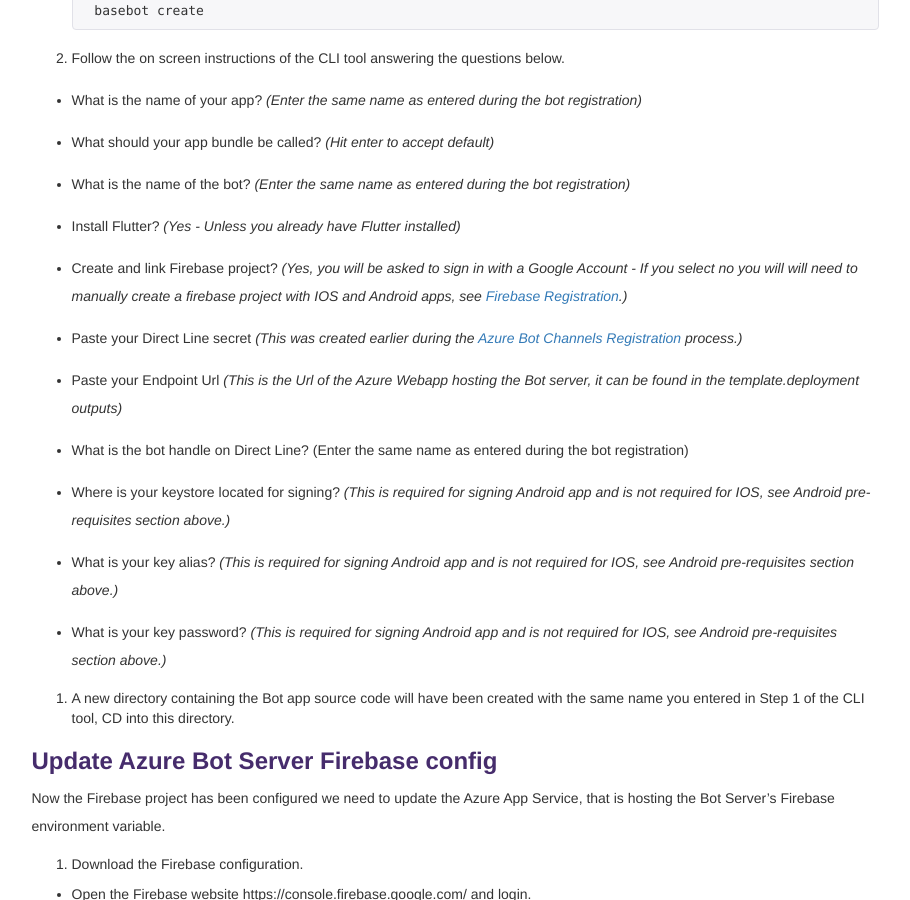
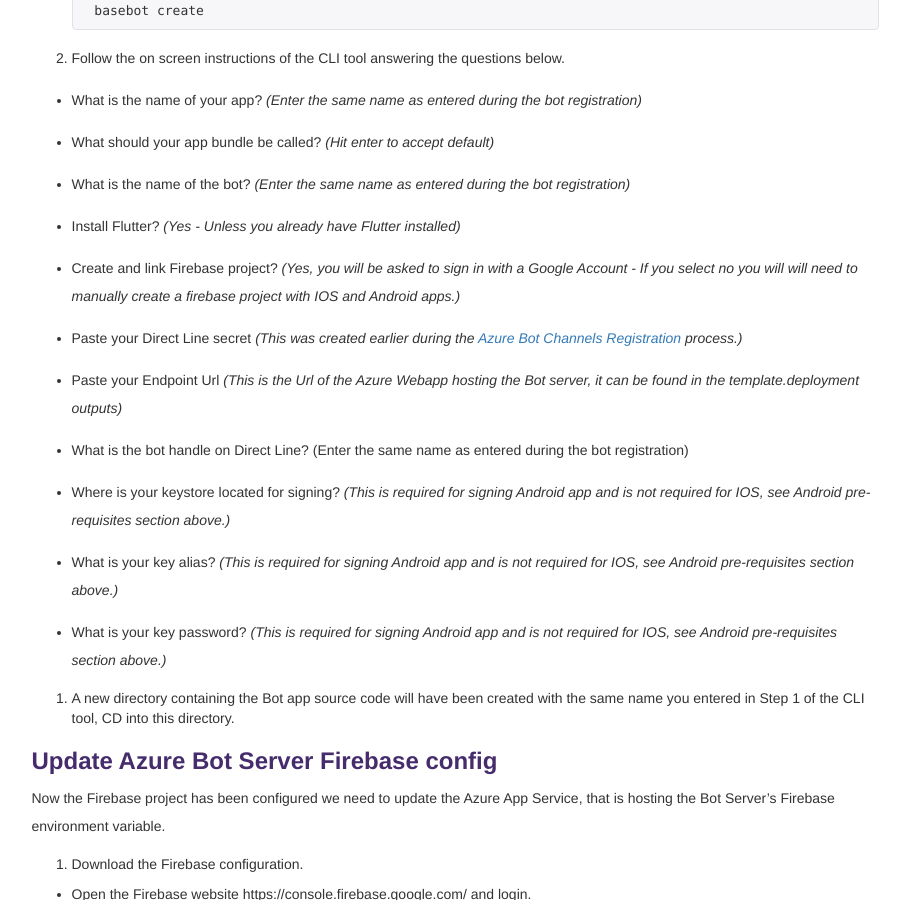
Before and after one commit to ans-group/basebot, a Jekyll site: the page built from docs/getting-started.md, in a window 1280 px wide and 900 px high, scrolled down 13239 px. Shown: the whole window, without its empty margins (331-1241 px from the left). Built offline with Jekyll 4.4.1, drawn with Linux system fonts in a browser that asks for light colours; nearby versions of some CDN libraries; comment, search, counter and statistics services are not loaded.

Commit message:
Update getting-started.md

```diff
--- a/docs/getting-started.md
+++ b/docs/getting-started.md
@@ -376,9 +376,9 @@
 
 - Install Flutter? *(Yes - Unless you already have Flutter installed)*
 
-- Create and link Firebase project? *(Yes, you will be asked to sign in with a Google Account - If you select no you will will need to manually create a firebase project with IOS and Android apps, see [Firebase Registration](./documents/firebase-registration/README.md).)*
+- Create and link Firebase project? *(Yes, you will be asked to sign in with a Google Account - If you select no you will will need to manually create a firebase project with IOS and Android apps.)*
 
-- Paste your Direct Line secret *(This was created earlier during the [Azure Bot Channels Registration](./documents/bot-registration/README.md) process.)*
+- Paste your Direct Line secret *(This was created earlier during the [Azure Bot Channels Registration](#bot-channels-registration) process.)*
 
 - Paste your Endpoint Url *(This is the Url of the Azure Webapp hosting the Bot server, it can be found in the template.deployment outputs)*
 
```
